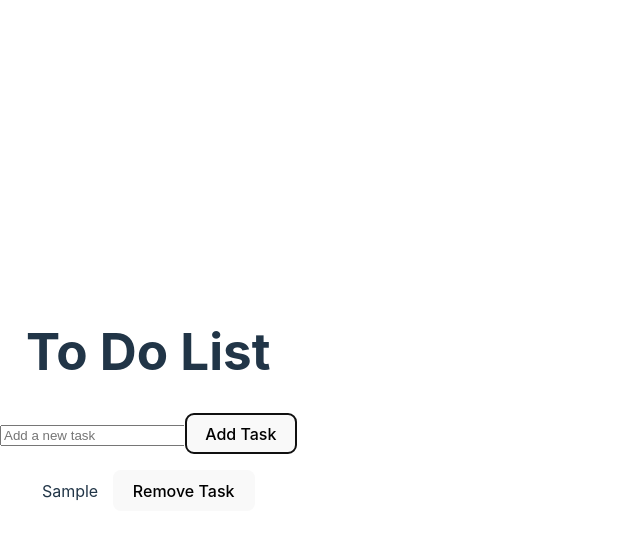
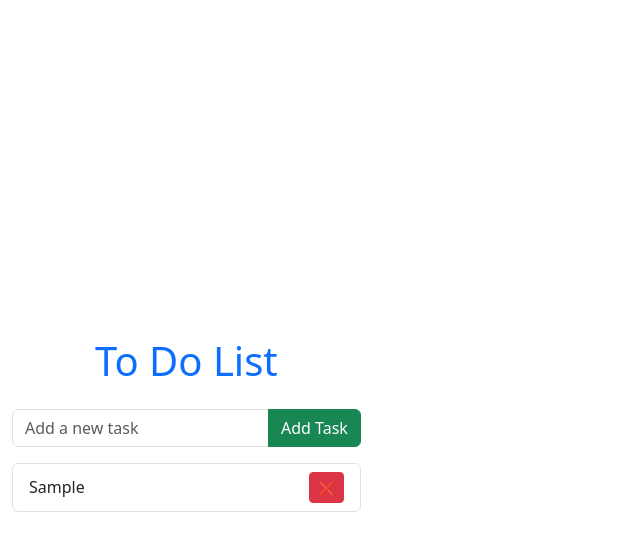
Before and after one commit to Harita30/Practice, a React (Vite) app: page / in a window 1280 px wide. Both pictures are taken after typing "Sample" into the empty fields and a click on the button "Add Task". Shown: the top 550 px of the page, without its empty margins (0-640 px from the left). Built offline with nearby package versions, Linux system fonts and the light colour scheme.

Commit message:
bootstrap added

```diff
--- a/src/App.jsx
+++ b/src/App.jsx
@@ -1,4 +1,5 @@
 import React, { useState } from "react";
+import "bootstrap/dist/css/bootstrap.min.css";
 
 function App() {
   const [task, setTask] = useState([]);
@@ -16,24 +17,32 @@
   };
 
   return (
-    <div style={{ textAlign: "center", marginTop: "50px" }}>
-      <h1>To Do List</h1>
+    <div className="container mt-5 text-center">
+      <h1 className="mb-4 text-primary">To Do List</h1>
+      <div className="input-group mb-3">
         <input
           type="text"
+          className="form-control"
           placeholder="Add a new task"
           value={newTask}
           onChange={(e) => setNewTask(e.target.value)}
         />
-      <button onClick={addTask}>Add Task</button>
-      <ul style={{ listStyle: "none", padding: 0 }}>
+        <button className="btn btn-success" onClick={addTask}>
+          Add Task
+        </button>
+      </div>
+      <ul className="list-group">
         {task.map((task, index) => (
-          <li key={index} style={{ margin: "10px 0" }}>
+          <li
+            key={index}
+            className="list-group-item d-flex justify-content-between align-items-center"
+          >
             {task}{" "}
             <button
               onClick={() => removeTask(index)}
-              style={{ marginLeft: "10px" }}
+              className="btn btn-danger btn-sm"
             >
-              Remove Task
+              ❌
             </button>
           </li>
         ))}
```
Lines whose indentation alone changed are shown as unchanged.
